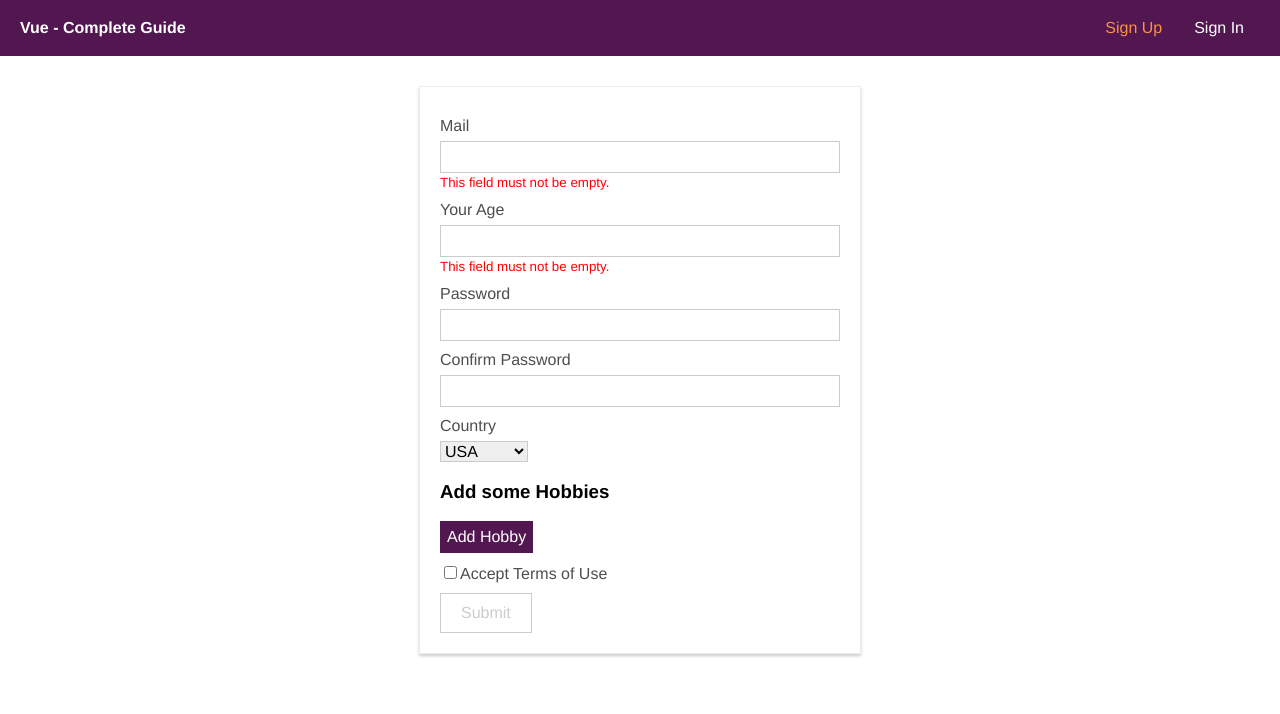
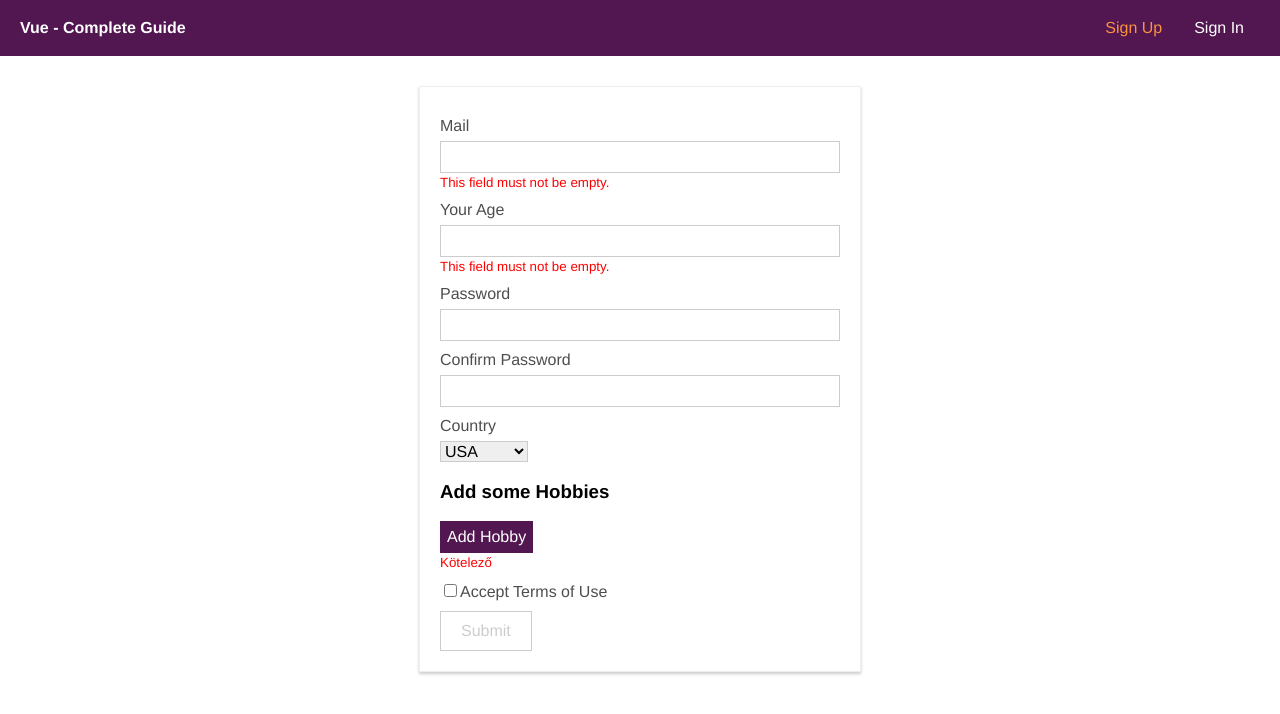
Before and after one commit to Vamosz/VueJSCurse, a Vue app in the folder vue-cli/: page /signup in a window 1280 px wide. Shown: the top 714 px of the page. Built offline with nearby package versions, Linux system fonts and the light colour scheme.

Commit message:
Validating hobbies(more than one dynamic items)

```diff
--- a/vue-cli/src/components/auth/signup.vue
+++ b/vue-cli/src/components/auth/signup.vue
@@ -21,7 +21,8 @@
                             v-model.number="age">
                     <small style="color:red;" v-if="!$v.age.numeric">Please provide a valid number.</small>
                     <small style="color:red;" v-if="!$v.age.required">This field must not be empty.</small>
-                    <small style="color:red;" v-if="!$v.age.minVal">This field must be higher than {{ $v.age.$params.minVal.min }}.</small>
+                    <small style="color:red;" v-if="!$v.age.minVal">This field must be higher than {{
+                        $v.age.$params.minVal.min }}.</small>
                 </div>
                 <div class="input" :class="{invalid: $v.password.$error}">
                     <label for="password">Password</label>
@@ -39,7 +40,7 @@
                             v-model.trim="$v.email.$model"
                             v-model="confirmPassword">
                 </div>
-                <div class="input">
+                <div class="input" >
                     <label for="country">Country</label>
                     <select id="country" v-model="country">
                         <option value="usa">USA</option>
@@ -48,11 +49,11 @@
                         <option value="germany">Germany</option>
                     </select>
                 </div>
-                <div class="hobbies">
+                <div class="hobbies" >
                     <h3>Add some Hobbies</h3>
                     <button @click="onAddHobby" type="button">Add Hobby</button>
                     <div class="hobby-list">
-                        <div
+                        <div :class="{invalid: $v.hobbyInputs.$each[index].$invalid}"
                                 class="input"
                                 v-for="(hobbyInput, index) in hobbyInputs"
                                 :key="hobbyInput.id">
@@ -60,13 +61,17 @@
                             <input
                                     type="text"
                                     :id="hobbyInput.id"
+                                    @blur="$v.hobbyInputs.$each[index].value.touch()"
                                     v-model="hobbyInput.value">
                             <button @click="onDeleteHobby(hobbyInput.id)" type="button">X</button>
                         </div>
+                        <small style="color:red;" v-if="!$v.hobbyInputs.required">Kötelező</small>
+                        <small style="color:red;" v-if="!$v.hobbyInputs.minLen">Minimum 2.</small>
                     </div>
                 </div>
                 <div class="input inline">
-                    <input type="checkbox" id="terms" v-model="terms">
+                    <input type="checkbox" id="terms"
+                           v-model="terms">
                     <label for="terms">Accept Terms of Use</label>
                 </div>
                 <div class="submit">
@@ -108,6 +113,16 @@
             },
             confirmPassword: {
                 sameAs: sameAs('password')
+            },
+            hobbyInputs: {
+                required,
+                minLen: minLength(2),
+                $each: {
+                    value:{
+                        required,
+                        minLen: minLength(5)
+                    }
+                }
             }
         },
         methods: {
```
